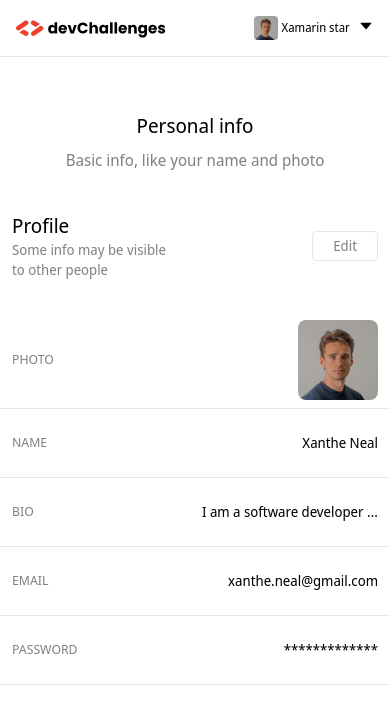
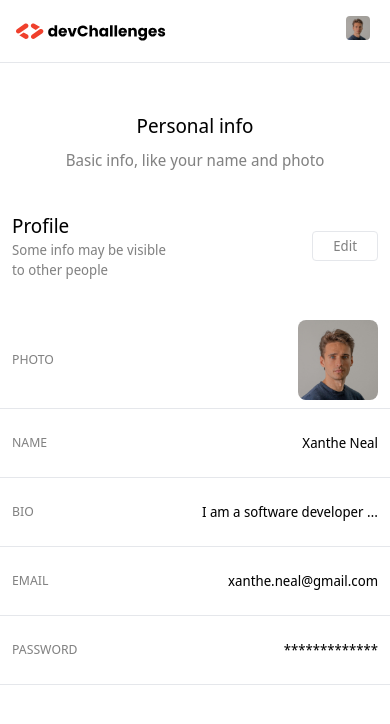
Before and after one commit to addegbenga/devChallenge1, a React (Create React App) app in the folder client/: page /profile in a window 390 px wide. Shown: the top 724 px of the page. Built offline with nearby package versions, Linux system fonts and the light colour scheme.

Commit message:
edit profile layout

```diff
--- a/client/src/index.css
+++ b/client/src/index.css
@@ -8,3 +8,9 @@
 * {
   font-family: "Noto Sans Display", sans-serif;
 }
+
+@media screen and(min-width: 768px) {
+  .test {
+    display: none;
+  }
+}
--- a/client/src/nav/Navbar.js
+++ b/client/src/nav/Navbar.js
@@ -6,6 +6,7 @@ import { HiUserCircle, HiUsers } from "react-icons/hi";
 import { RiLoginBoxLine } from "react-icons/ri";
 import avatar from "../assets/avatar.jpg";
 import { Popover, Transition } from "@headlessui/react";
+import "./style.css";
 
 export default function Navbar() {
   return (
@@ -14,21 +15,31 @@ export default function Navbar() {
         <div className="flex justify-between w-11/12 m-auto">
           <img src={logo} alt="logo" />
           <div className="flex items-center relative">
-            <img src={avatar} className="w-6 h-6 rounded mr-1" alt="avatar" />
-            <div className="flex items-center">
+            <img
+              src={avatar}
+              className="w-6 h-6 hidden md:block rounded mr-1"
+              alt="avatar"
+            />
+            <div className="flex items-center hidden md:block">
               <p className="text-xs">Xamarin star</p>
             </div>
             <Popover>
               {({ open }) => (
                 <>
-                  <Popover.Button className="ml-2">
-                    {/* <i
-                      className={`fa focus:ring-4 fa-bars text-lg ${
-                        open ? "fa fa-times" : ""
-                      }`}
-                    ></i> */}
-                    {open ? <AiFillCaretUp /> : <AiFillCaretDown />}
+                  <Popover.Button className="ml-2 md:absolute ">
+                    <img
+                      src={avatar}
+                      className="w-6 h-6 mobile-toggle rounded mr-1"
+                      alt="avatar"
+                    />
                   </Popover.Button>
+
+                  <div className="desktop-toggle">
+                    <Popover.Button className="ml-2 ">
+                      {open ? <AiFillCaretUp /> : <AiFillCaretDown />}
+                    </Popover.Button>
+                  </div>
+
                   <Transition
                     as={Fragment}
                     enter="transition ease-out duration-200"
--- /dev/null
+++ b/client/src/nav/style.css
@@ -0,0 +1,11 @@
+.desktop-toggle {
+  display: none;
+}
+@media screen and (min-width: 768px) {
+  .desktop-toggle {
+    display: block;
+  }
+  .mobile-toggle{
+    display: none;
+  }
+}
```
